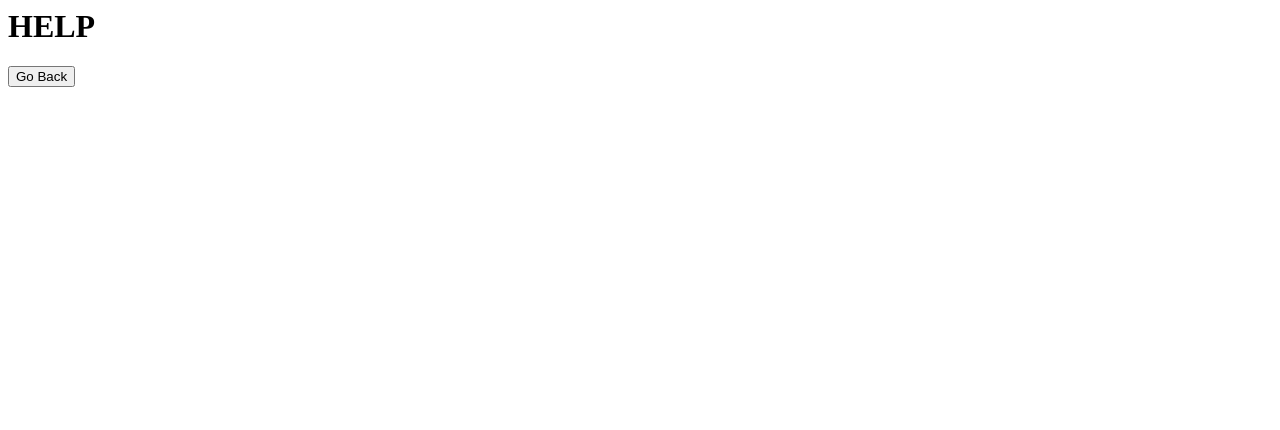
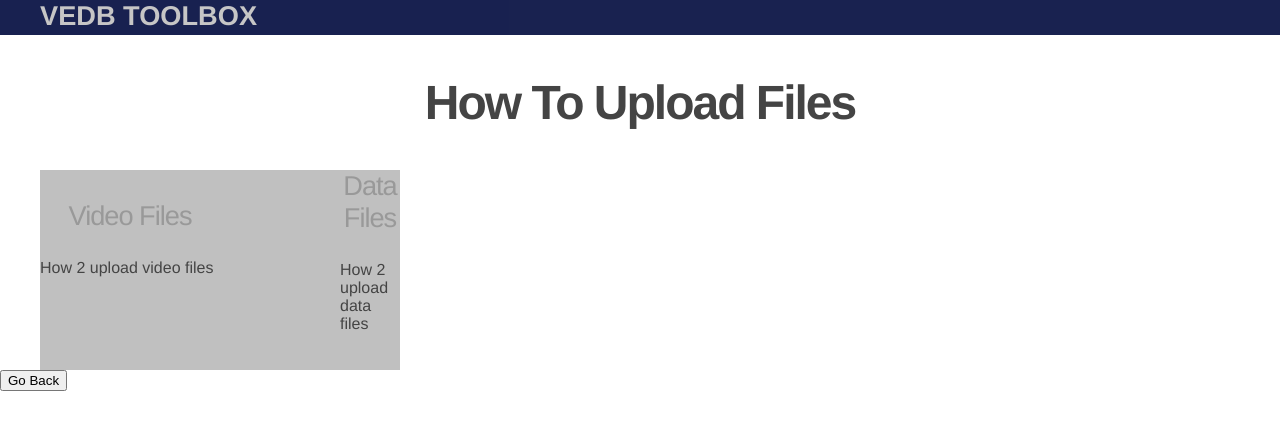
Before and after one commit to Gaskell-Matthew-1102/VEDB-Toolbox, a Flask app: page /upload_help in a window 1280 px wide. Shown: the top 430 px of the page. Run offline with Flask 3, Linux system fonts and the light colour scheme.

Commit message:
HTML/CSS for file upload page

```diff
--- a/flaskr/static/file-upload/stylesheet.css
+++ b/flaskr/static/file-upload/stylesheet.css
@@ -1,8 +1,116 @@
-.heading_bar {
-    position:fixed;
-    top:0;
-    left:0;
-    width: 100%;
-    backgroud-color: #000ae3;
-    padding: 10px;
+/*.header {*/
+/*    color: #00008b;*/
+/*    position:fixed;*/
+/*    top:0;*/
+/*    left:0;*/
+/*    width: 100%;*/
+/*    padding: 10px;*/
+/*}*/
+
+/*header h1.logo {*/
+/*  margin: 0;*/
+/*  font-size: 1.7em;*/
+/*  color: #fff;*/
+/*  text-transform: uppercase;*/
+/*  float: left;*/
+/*}*/
+
+/*.container {*/
+/*  width: 1200px;*/
+/*  margin: 0 auto;*/
+/*}*/
+
+/*https://pythonhow.com/python-tutorial/flask/Adding-CSS-styling-to-your-website/*/
+
+body {
+  margin: 0;
+  padding: 0;
+  font-family: "Helvetica Neue", Helvetica, Arial, sans-serif;
+  color: #444;
 }
+/*
+ * Formatting the header area
+ */
+header {
+  background-color: #000a3e;
+  height: 35px;
+  width: 100%;
+  opacity: .9;
+  margin-bottom: 10px;
+}
+header h1.logo {
+  margin: 0;
+  font-size: 1.7em;
+  color: #c0c0c0;
+  text-transform: uppercase;
+  float: left;
+}
+header h1.logo:hover {
+  color: #fff;
+  text-decoration: none;
+}
+/*
+ * Centering the body content
+ */
+.container {
+  width: 1200px;
+  margin: 0 auto;
+}
+
+.one {
+  margin-right: 10%;
+  width: 15%;
+  height: 200px;
+  background: #c0c0c0;
+  float: left;
+}
+
+.two {
+  margin-left: 15%;
+  height: 200px;
+    width: 15%;
+  background: #c0c0c0;
+}
+
+div.home {
+  padding: 10px 0 30px 0;
+  background-color: #E6E6FA;
+  -webkit-border-radius: 6px;
+     -moz-border-radius: 6px;
+          border-radius: 6px;
+}
+div.about {
+  padding: 10px 0 30px 0;
+  background-color: #E6E6FA;
+  -webkit-border-radius: 6px;
+     -moz-border-radius: 6px;
+          border-radius: 6px;
+}
+h2 {
+  font-size: 3em;
+  margin-top: 40px;
+  text-align: center;
+  letter-spacing: -2px;
+}
+h3 {
+  font-size: 1.7em;
+  font-weight: 100;
+  margin-top: 30px;
+  text-align: center;
+  letter-spacing: -1px;
+  color: #999;
+}
+.menu {
+  float: right;
+  margin-top: 8px;
+}
+.menu li {
+  display: inline;
+}
+.menu li + li {
+  margin-left: 35px;
+}
+.menu li a {
+  color: #444;
+  text-decoration: none;
+}
--- a/flaskr/templates/file-upload/file_upload_help.html
+++ b/flaskr/templates/file-upload/file_upload_help.html
@@ -1,3 +1,39 @@
-<h1>HELP</h1>
-<form action = '/go_back' method="POST">
+<!--<h1>HELP</h1>-->
+<!--<form action = '/go_back' method="POST">-->
+<!--        <button type="submit">Go Back</button>-->
+
+<!DOCTYPE html>
+<html>
+  <head>
+    <title>VEDB Toolbox</title>
+    <link rel="stylesheet" href="{{ url_for('static', filename='../static/file-upload/stylesheet.css') }}">
+  </head>
+  <body>
+    <header>
+      <div class="container">
+        <h1 class="logo">VEDB ToolBox</h1>
+        <strong><nav>
+          <ul class="menu">
+<!--            add some account information here i would say-->
+          </ul>
+        </nav></strong>
+      </div>
+    </header>
+    <div class="container">
+        <h2>How To Upload Files</h2>
+    </div>
+    <section class="container">
+    <div class="one">
+        <h3>Video Files</h3>
+            <p>How 2 upload video files</p>
+    </div>
+    <div class="two">
+        <h3>Data Files</h3>
+            <p>How 2 upload data files</p>
+    </div>
+    </section>
+        <form action = '/go_back' method="POST">
         <button type="submit">Go Back</button>
+        </form>
+  </body>
+</html>
```
Also changed, not shown: flaskr/templates/file-upload/test.html (+65 -8 lines).
